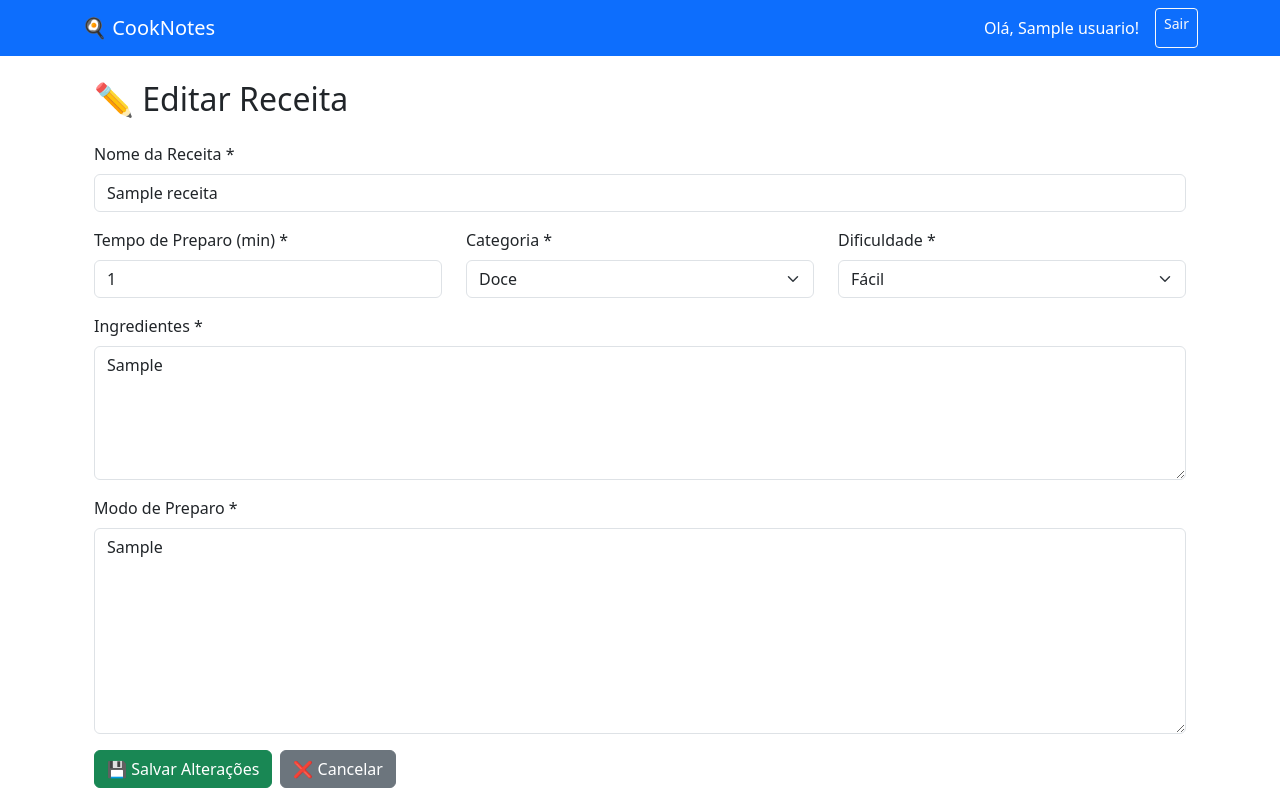
After one commit to helleenlara/CookNotes, a Flask app: page /editar/1 in a window 1280 px wide. The commit adds this page. Run offline with Flask 3, Linux system fonts and the light colour scheme; a user stored in the database is signed in; tables that the repository leaves empty hold one stand-in row (values such as "Sample post").

Commit message:
Editar receitas funcionando - UPDATE do CRUD completo

```diff
--- a/app.py
+++ b/app.py
@@ -115,5 +115,28 @@ def visualizar_receita(id):
         return redirect(url_for('index'))
     return render_template('visualizar_receita.html', receita=receita)
 
+#Rota editar receita
+@app.route('/editar/<int:id>', methods=['GET', 'POST'])
+@login_required
+def editar_receita(id):
+    receita = Receita.query.get_or_404(id)
+    if receita.usuario_id != current_user.id:
+        flash('Você não tem permissão para editar esta receita!')
+        return redirect(url_for('index'))
+
+    if request.method == 'POST':
+        receita.nome = request.form['nome']
+        receita.ingredientes = request.form['ingredientes']
+        receita.modo_preparo = request.form['modo_preparo']
+        receita.tempo_preparo = request.form['tempo_preparo']
+        receita.categoria = request.form['categoria']
+        receita.dificuldade = request.form['dificuldade']
+
+        db.session.commit()
+        flash('Receita atualizada com sucesso!')
+        return redirect(url_for('visualizar_receita', id=receita.id))
+
+    return render_template('editar_receita.html', receita=receita)
+
 if __name__ == '__main__':
     app.run(debug=True)
--- /dev/null
+++ b/templates/editar_receita.html
@@ -0,0 +1,62 @@
+{% extends "base.html" %}
+{% block title %}Editar Receita{% endblock %}
+
+{% block content %}
+<div class="container mt-4">
+    <h2>✏️ Editar Receita</h2>
+
+    <form method="POST" class="mt-4">
+        <!-- Nome da Receita -->
+        <div class="mb-3">
+            <label class="form-label">Nome da Receita *</label>
+            <input type="text" name="nome" class="form-control" required value="{{ receita.nome }}">
+        </div>
+
+        <!-- Linha com 3 campos -->
+        <div class="row">
+            <div class="col-md-4 mb-3">
+                <label class="form-label">Tempo de Preparo (min) *</label>
+                <input type="number" name="tempo_preparo" class="form-control" required value="{{ receita.tempo_preparo }}">
+            </div>
+
+            <div class="col-md-4 mb-3">
+                <label class="form-label">Categoria *</label>
+                <select name="categoria" class="form-select" required>
+                    <option value="Doce" {% if receita.categoria == 'Doce' %}selected{% endif %}>Doce</option>
+                    <option value="Salgado" {% if receita.categoria == 'Salgado' %}selected{% endif %}>Salgado</option>
+                    <option value="Vegano" {% if receita.categoria == 'Vegano' %}selected{% endif %}>Vegano</option>
+                    <option value="Vegetariano" {% if receita.categoria == 'Vegetariano' %}selected{% endif %}>Vegetariano</option>
+                    <option value="Fitness" {% if receita.categoria == 'Fitness' %}selected{% endif %}>Fitness</option>
+                </select>
+            </div>
+
+            <div class="col-md-4 mb-3">
+                <label class="form-label">Dificuldade *</label>
+                <select name="dificuldade" class="form-select" required>
+                    <option value="Fácil" {% if receita.dificuldade == 'Fácil' %}selected{% endif %}>Fácil</option>
+                    <option value="Médio" {% if receita.dificuldade == 'Médio' %}selected{% endif %}>Médio</option>
+                    <option value="Difícil" {% if receita.dificuldade == 'Difícil' %}selected{% endif %}>Difícil</option>
+                </select>
+            </div>
+        </div>
+
+        <!-- Ingredientes -->
+        <div class="mb-3">
+            <label class="form-label">Ingredientes *</label>
+            <textarea name="ingredientes" class="form-control" rows="5" required>{{ receita.ingredientes }}</textarea>
+        </div>
+
+        <!-- Modo de Preparo -->
+        <div class="mb-3">
+            <label class="form-label">Modo de Preparo *</label>
+            <textarea name="modo_preparo" class="form-control" rows="8" required>{{ receita.modo_preparo }}</textarea>
+        </div>
+
+        <!-- Botões -->
+        <div class="d-flex gap-2">
+            <button type="submit" class="btn btn-success">💾 Salvar Alterações</button>
+            <a href="{{ url_for('visualizar_receita', id=receita.id) }}" class="btn btn-secondary">❌ Cancelar</a>
+        </div>
+    </form>
+</div>
+{% endblock %}
--- a/templates/visualizar_receita.html
+++ b/templates/visualizar_receita.html
@@ -39,7 +39,9 @@
 
             <!-- Botões de Ação -->
             <div class="d-flex gap-2 mb-4">
-                <!-- Botões Editar e Deletar virão nos próximos passos -->
+                <a href="{{ url_for('editar_receita', id=receita.id) }}" class="btn btn-warning">
+                    ✏️ Editar
+                </a>
                 <a href="{{ url_for('index') }}" class="btn btn-secondary">
                     ⬅️ Voltar
                 </a>
```
